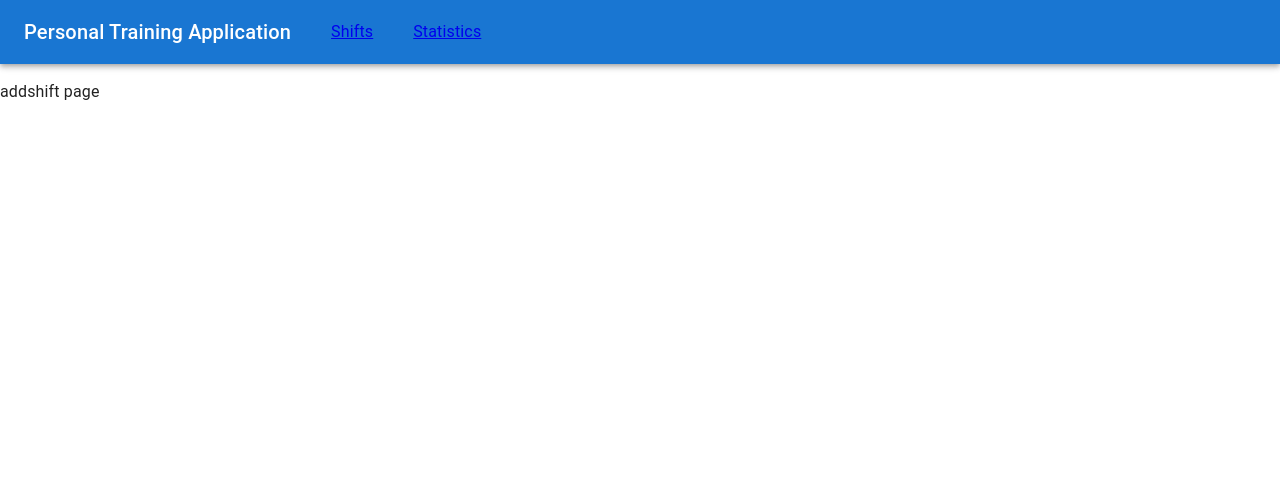
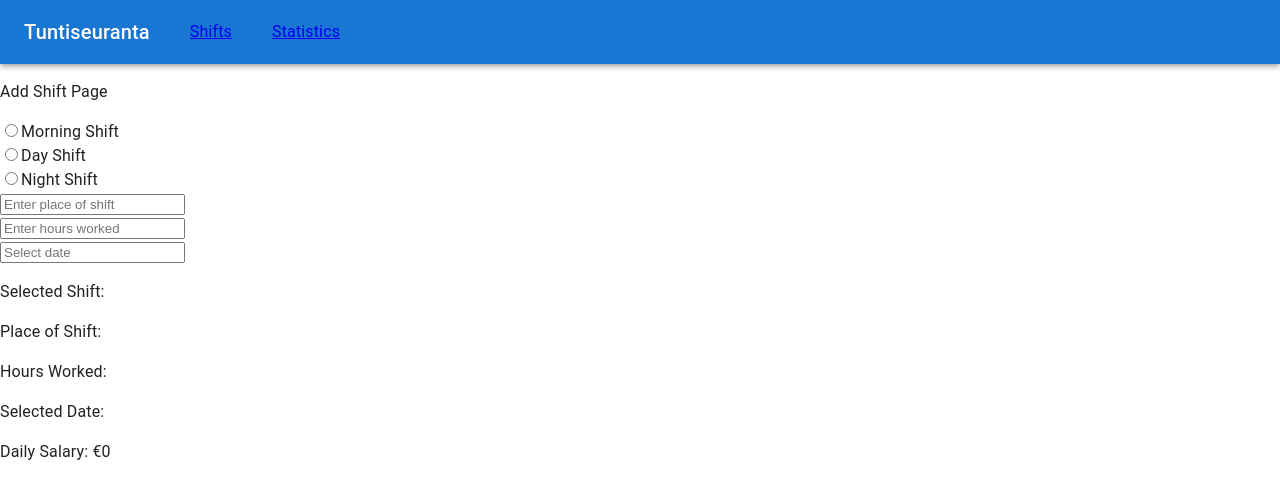
Before and after one commit to Tuntiprojekti/Tuntiseurantaprojekti, a React (Vite) app in the folder Tuntiseuranta/: page / in a window 1280 px wide. Shown: the top 498 px of the page. Built offline with nearby package versions, Linux system fonts and the light colour scheme.

Commit message:
update
- some radiobuttons to choose what shift
- input fields for place of shift
- hours worked
- datepicker

```diff
--- a/Tuntiseuranta/package.json
+++ b/Tuntiseuranta/package.json
@@ -13,7 +13,9 @@
     "@emotion/react": "^11.11.4",
     "@emotion/styled": "^11.11.5",
     "@mui/material": "^5.15.20",
+    "date-fns": "^3.6.0",
     "react": "^18.2.0",
+    "react-datepicker": "^7.0.0",
     "react-dom": "^18.3.1",
     "react-google-button": "^0.8.0",
     "react-router-dom": "^6.23.1"
--- a/Tuntiseuranta/src/App.jsx
+++ b/Tuntiseuranta/src/App.jsx
@@ -12,7 +12,7 @@ function App() {
         <AppBar position="static">
           <Toolbar>
             <Typography variant="h6">
-              Personal Training Application
+              Tuntiseuranta
             </Typography>
             <div style={{ marginLeft: '20px' }} />
             <Link to={"/"} style={{ marginLeft: '20px', marginRight: '20px' }}>Shifts</Link>{' '}
--- a/Tuntiseuranta/src/Pages/AddShift.jsx
+++ b/Tuntiseuranta/src/Pages/AddShift.jsx
@@ -1,10 +1,108 @@
+import React, { useState } from 'react';
+import DatePicker from 'react-datepicker';
+import 'react-datepicker/dist/react-datepicker.css';
+import { fi } from 'date-fns/locale';
+
 const AddShift = () => {
+    const [shift, setShift] = useState('');
+    const [place, setPlace] = useState('');
+    const [hoursWorked, setHoursWorked] = useState('');
+    const [date, setDate] = useState(null); //datepicker tilamuuttuja
+    const baseSalaryPerHour = 10; //
 
-    return(
-    <div>
-        <p>addshift page</p>
-    </div>
-    )
-}
+    const handleShiftChange = (event) => {
+        setShift(event.target.value);
+    };
 
-export default AddShift
+    const handlePlaceChange = (event) => {
+        setPlace(event.target.value);
+    };
+
+    const handleHoursWorkedChange = (event) => {
+        setHoursWorked(event.target.value);
+    };
+
+    const calculateDailySalary = () => { //pitaa selvittaa tarkasti miten palkkaus menee
+        if (!hoursWorked) {
+            return 0;
+        }
+        let multiplier = 1;
+        if (shift === 'night') {
+            multiplier = 2;
+        }
+        return baseSalaryPerHour * hoursWorked * multiplier;
+    };
+
+    return (
+        <div>
+            <p>Add Shift Page</p>
+            <div>
+                <input
+                    type="radio"
+                    id="morning"
+                    name="shift"
+                    value="morning"
+                    checked={shift === 'morning'}
+                    onChange={handleShiftChange}
+                />
+                <label htmlFor="morning">Morning Shift</label>
+            </div>
+            <div>
+                <input
+                    type="radio"
+                    id="day"
+                    name="shift"
+                    value="day"
+                    checked={shift === 'day'}
+                    onChange={handleShiftChange}
+                />
+                <label htmlFor="day">Day Shift</label>
+            </div>
+            <div>
+                <input
+                    type="radio"
+                    id="night"
+                    name="shift"
+                    value="night"
+                    checked={shift === 'night'}
+                    onChange={handleShiftChange}
+                />
+                <label htmlFor="night">Night Shift</label>
+            </div>
+            <div>
+                <input
+                    type="text"
+                    placeholder="Enter place of shift"
+                    value={place}
+                    onChange={handlePlaceChange}
+                />
+            </div>
+            <div>
+                <input
+                    type="number"
+                    placeholder="Enter hours worked"
+                    value={hoursWorked}
+                    onChange={handleHoursWorkedChange}
+                />
+            </div>
+            <div>
+                <DatePicker
+                    selected={date} // sunnuntai tuplapalkka ?
+                    onChange={(date) => setDate(date)}
+                    dateFormat="dd/MM/yyyy"
+                    placeholderText="Select date"
+                    locale={fi}
+                />
+            </div>
+            <div>
+                <p>Selected Shift: {shift}</p>
+                <p>Place of Shift: {place}</p>
+                <p>Hours Worked: {hoursWorked}</p>
+                <p>Selected Date: {date ? date.toLocaleDateString('fi-FI') : ''}</p>
+                <p>Daily Salary: €{calculateDailySalary()}</p>
+            </div>
+        </div>
+    );
+};
+
+export default AddShift;
```
Also changed, not shown: 1 other file (tests, documents, lock files or other folders).
